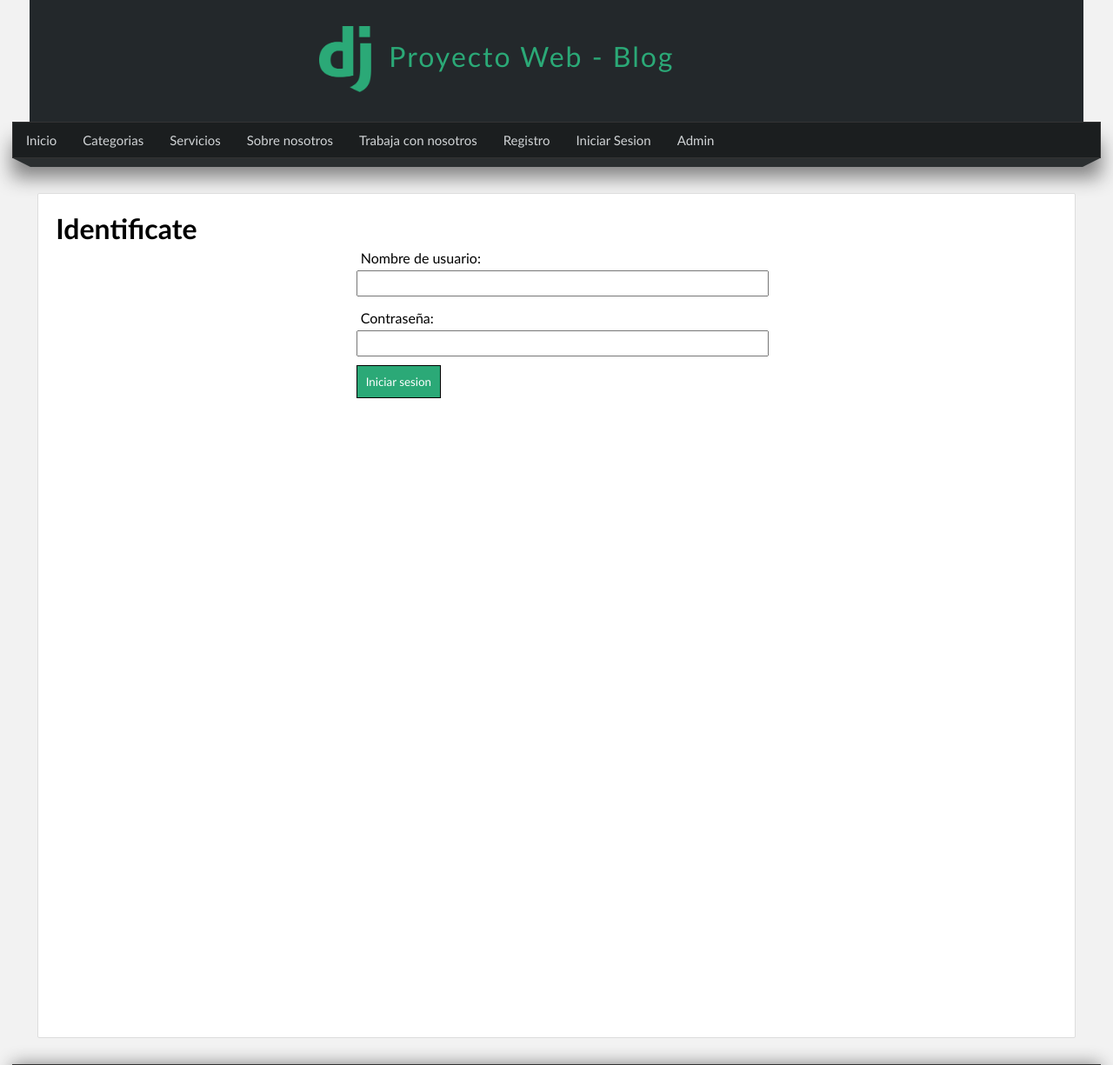
After one commit to ernieve/ProyectoBlog, a Django app: page /inicio_sesion/ in a window 1280 px wide. The commit adds this page. Shown: the top 1225 px of the page at 87% size. Run offline with Django 4.2, Linux system fonts and the light colour scheme; data comes from the database, SQL or seed files in the repository; both versions use the stored data as it was after the commit; parts of the project's set-up code (start-up, migrations or seed data) failed here and were passed over.

Commit message:
Agregando paginacion, inicio de sesion

```diff
--- a/blogApp/admin.py
+++ b/blogApp/admin.py
@@ -3,9 +3,15 @@ from blogApp.models import *
 
 class CategoryAdmin(admin.ModelAdmin):
     readonly_fields=('created_at',)
+    list_display = ('name','created_at')
+    search_fields = ('name','description')
+
 
 class ArticleAdmin(admin.ModelAdmin):
     readonly_fields=('user','created_at','updated_at',)
+    search_fields=('title','content','user__username','categories__name')
+    list_display = ('title','user','created_at','public')
+    list_filter = ('public','user__username','categories__name')
 
     #Metodo para manipular el comportamiento cuando yo guardo un articulo
     def save_model(self, request, obj, form, change):
--- a/blogApp/templates/articulos/listas.html
+++ b/blogApp/templates/articulos/listas.html
@@ -5,5 +5,6 @@
 {% block content %}
    <h1 class="titulo">Listado Articulos</h1>
    {% include 'articulos/articulo.html' %}
+   {% include 'articulos/pagination.html' %}
 
 {% endblock content %}
--- a/mainApp/static/css/styles.css
+++ b/mainApp/static/css/styles.css
@@ -214,17 +214,16 @@ nav ul li a:hover{/*pseudo clase para dar estilos cuando pasa el mouse encima de
     display: block;
     padding: 5px;
     margin-left: 0px;
+
 }
 
 .box form input[type="text"],
-.box form textarea
+.box form input[type="email"],
+.box form input[type="password"],
+.box form textarea,
+.box form select
 {
     width: 100%;
-    margin-bottom: 10px;
-}
-
-.box form select{
-    width: 100px;
     margin-bottom: 10px;
 }
 
@@ -334,3 +333,20 @@ footer{
     box-shadow: 0px 0px 20px gray;
     margin: 0 auto;
 }
+
+.messages,
+.alert-success{
+    padding: 20px;
+    background: #1f7e58;
+    color: white;
+    text-align: center;
+    margin-bottom: 10px;
+}
+
+.messages-warning{
+    padding: 20px;
+    background: red;
+    color: white;
+    text-align: center;
+    margin-bottom: 10px;
+}
--- a/mainApp/templates/layouts/base.html
+++ b/mainApp/templates/layouts/base.html
@@ -41,6 +41,12 @@
                 </li>
             {% endfor %}
             <li>
+                <a href="{% url 'register' %}">Registro</a>
+            </li>
+            <li>
+                <a href="{% url 'inicio_sesion' %}">Iniciar Sesion</a>
+            </li>
+            <li>
                 <a href="http://127.0.0.1:8000/admin/">Admin</a>
             </li>
         </ul>
--- /dev/null
+++ b/mainApp/templates/users/login.html
@@ -0,0 +1,23 @@
+{% extends 'layouts/base.html' %}
+
+{% block title %}{{title}}{% endblock title %}
+
+{% block content %}
+    <h1>{{title}}</h1>
+    {% if messages %}
+        {%for message in messages%}
+        <div class="messages-warning">
+            {{message}}
+         </div>
+        {% endfor %}
+    {% endif %}
+    <!--En caso que se produzcan errores se mostrara-->
+    <form method='POST' action="">
+        {% csrf_token %}
+        <label for="username">Nombre de usuario: </label>
+        <input type="text" name="username"/>
+        <label fro="password">Contraseña: </label>
+        <input type="password" name="password"/>
+        <input type='submit' value='Iniciar sesion'></input>
+    </form>
+{% endblock content %}
--- a/mainApp/urls.py
+++ b/mainApp/urls.py
@@ -6,4 +6,6 @@ from mainApp import views
 urlpatterns = [
     path('',views.index,name="index"),
     path('inicio/',views.index,name="inicio"),
+    path('registro/',views.register_page, name='register'),
+    path('inicio_sesion/',views.login_page, name='inicio_sesion')
 ]
--- a/mainApp/views.py
+++ b/mainApp/views.py
@@ -1,7 +1,42 @@
-from django.shortcuts import render
+from django.shortcuts import render, redirect
+from django.contrib.auth.forms import UserCreationForm
+from mainApp.forms import RegisterForm
+from django.contrib import messages
+from django.contrib.auth import authenticate,login,logout
 
 # Create your views here.
 def index(request):
     return render(request,'mainApp/index.html',{
         'title':'inicio'
     })
+
+def register_page(request):
+
+    register_form=RegisterForm()
+
+    if request.method == 'POST':
+        register_form = RegisterForm(request.POST)
+
+        if register_form.is_valid():
+            register_form.save()
+
+            messages.success(request, 'Te has registrado correctamente')
+            return redirect('inicio')
+    return render(request,'users/register.html',{'title':'Registro','register_form':register_form})
+
+def login_page(request):
+
+    if request.method=='POST':
+        username=request.POST.get('username')
+        password=request.POST.get('password')
+
+        user = authenticate(request,username=username, password=password)
+
+        if user is not None:
+            login(request,user)
+            return redirect('inicio')
+        else:
+            messages.warning(request,'No te has identificado correctamente')
+
+
+    return render(request,'users/login.html',{'title':'Identificate'})
--- a/pagesApp/admin.py
+++ b/pagesApp/admin.py
@@ -5,6 +5,10 @@ from pagesApp.models import Pagina
 #Mostrar campos ocultos del modelo
 class PaginaAdmin(admin.ModelAdmin):
     readonly_fields=('created_at','updated_at')
+    search_fields = ('title','content')
+    list_filter = ('visible',)
+    list_display = ('title','visible','created_at')
+    ordering = ('created_at',)
 
 #Agregar mi modelo a la pagina admin
 admin.site.register(Pagina,PaginaAdmin)
```
Also changed, not shown: blogApp/templates/articulos/pagination.html (added, +15 -0 lines), blogApp/views.py (+17 -1 lines), mainApp/forms.py (added, +10 -0 lines), mainApp/templates/mainApp/index.html (+15 -1 lines), mainApp/templates/users/register.html (added, +20 -0 lines), db.sqlite3.
